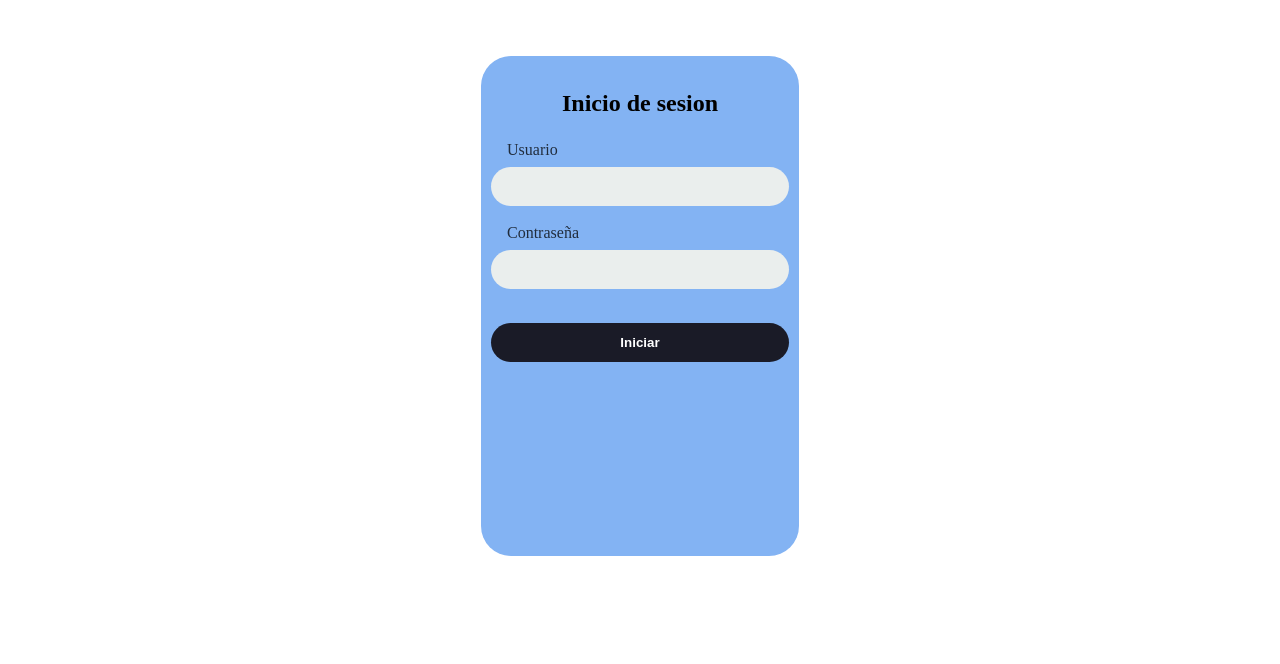
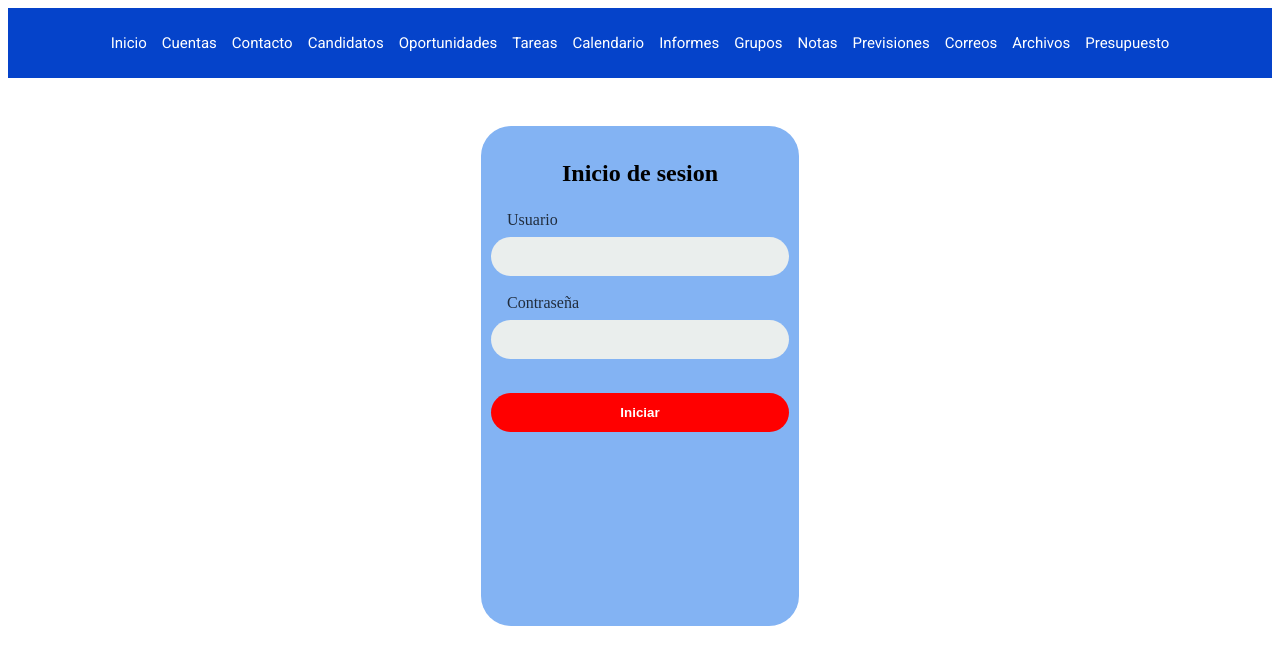
Before and after one commit to MartinJDUni/bitacora-referidos, a Next.js app: page / in a window 1280 px wide. Shown: the top 664 px of the page. Built offline with nearby package versions, Linux system fonts and the light colour scheme.

Commit message:
Provisional header
Provisional header

```diff
--- a/src/components/header.js
+++ b/src/components/header.js
@@ -2,12 +2,23 @@ import React from 'react';
 
 function Header() {
     return (
-        <header>
-            <nav>
-                <ul>
-                    <li><a href="/inicio">Inicio</a></li>
-                    <li><a href="/about">Acerca de</a></li>
-                    <li><a href="/contact">Contacto</a></li>
+        <header className="header">
+            <nav className="nav">
+                <ul className="nav-list">
+                    <li className="nav-item"><a href="/login" className="nav-link">Inicio</a></li>
+                    <li className="nav-item"><a href="/about" className="nav-link">Cuentas</a></li>
+                    <li className="nav-item"><a href="/accounts" className="nav-link">Contacto</a></li>
+                    <li className="nav-item"><a href="/candidates" className="nav-link">Candidatos</a></li>
+                    <li className="nav-item"><a href="/opportunities" className="nav-link">Oportunidades</a></li>
+                    <li className="nav-item"><a href="/tasks" className="nav-link">Tareas</a></li>
+                    <li className="nav-item"><a href="/calendar" className="nav-link">Calendario</a></li>
+                    <li className="nav-item"><a href="/reports" className="nav-link">Informes</a></li>
+                    <li className="nav-item"><a href="/groups" className="nav-link">Grupos</a></li>
+                    <li className="nav-item"><a href="/notes" className="nav-link">Notas</a></li>
+                    <li className="nav-item"><a href="/forecasts" className="nav-link">Previsiones</a></li>
+                    <li className="nav-item"><a href="/mail" className="nav-link">Correos</a></li>
+                    <li className="nav-item"><a href="/files" className="nav-link">Archivos</a></li>
+                    <li className="nav-item"><a href="/budget" className="nav-link">Presupuesto</a></li>
                 </ul>
             </nav>
         </header>
--- a/src/pages/_app.js
+++ b/src/pages/_app.js
@@ -1,5 +1,6 @@
 import '@/styles/globals.css'
 import '@/styles/login.css'
+import '../styles/header.css';
 
 export default function App({ Component, pageProps }) {
   return <Component {...pageProps} />
--- a/src/pages/index.js
+++ b/src/pages/index.js
@@ -1,8 +1,10 @@
 import Login from "@/components/login"
-
+import Header from "@/components/header"
+import Footer from "@/components/footer"
 export default function Home() {
   return (
     <main>
+      <Header/>
       <Login />
     </main>
   )
--- /dev/null
+++ b/src/styles/header.css
@@ -0,0 +1,41 @@
+@import url('https://fonts.googleapis.com/css2?family=Roboto:wght@400;700&display=swap');
+
+.header {
+    background-color: #0543ca;
+    color: white;
+    padding: 10px 0;
+    font-family: 'Roboto', sans-serif;
+    text-align: center; /* Centrar el contenido en pantallas pequeñas */
+}
+
+.nav {
+    display: flex;
+    justify-content: center;
+    flex-wrap: wrap; /* Permite que los elementos se envuelvan en pantallas estrechas */
+}
+
+.nav-list {
+    list-style: none;
+    padding: 0;
+    display: flex;
+    gap: 15px;
+    flex-wrap: wrap;
+}
+
+.nav-item {
+    font-size: 15px;
+    flex: 1;
+    max-width: 150px;
+    text-align: center;
+}
+
+.nav-link {
+    text-decoration: none;
+    color: white;
+    transition: color 0.3s;
+    display: block;
+}
+
+.nav-link:hover {
+    color: lightgray;
+}
--- a/src/styles/login.css
+++ b/src/styles/login.css
@@ -48,7 +48,7 @@ button{
     cursor: pointer;
     outline: none;
     border-width: 0;
-    background-color: #1A1B27;
+    background-color: #ff0000;
     font-weight: 600;
     width: 100%;
 
```
